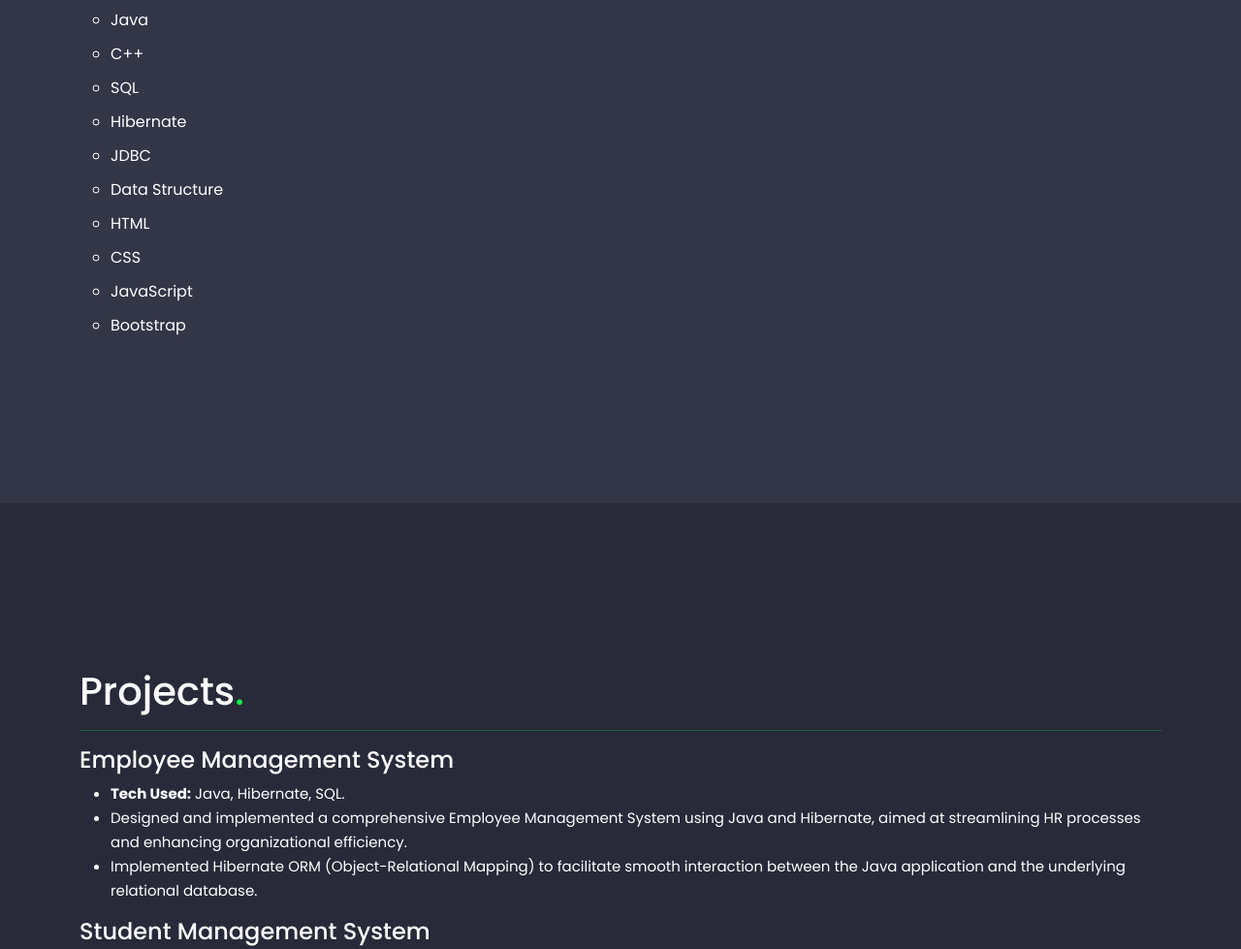
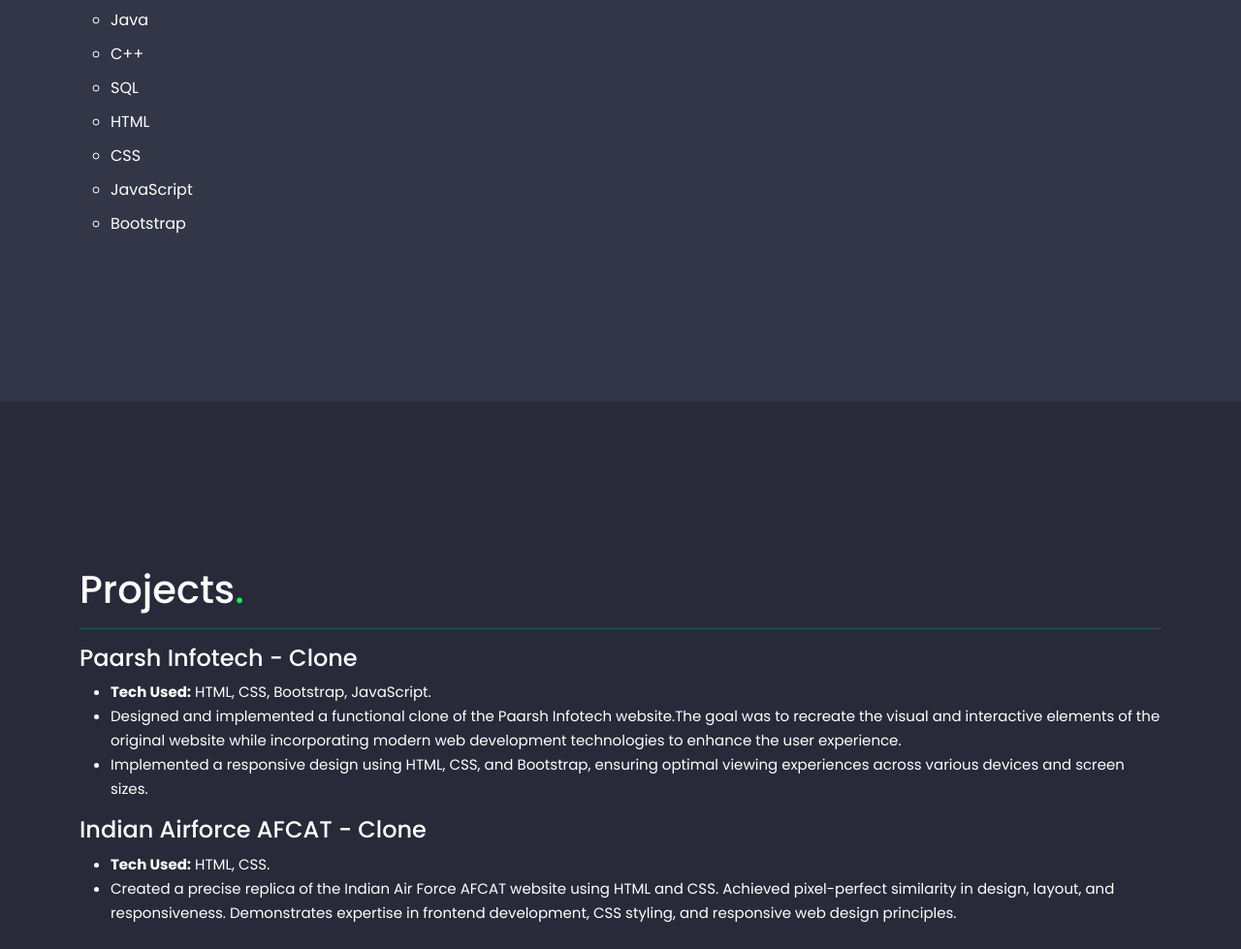
Before and after one commit to Niki-1109/Nikita_Singh, a plain HTML site: page index.html in a window 1280 px wide. Shown: the part 1661-2640 px from the top of the page at 97% size. Drawn offline with nearby package versions, Linux system fonts and the light colour scheme; no server answers.

Commit message:
Update index.html

```diff
--- a/index.html
+++ b/index.html
@@ -128,9 +128,9 @@
                 <li>Java</li>
                 <li>C++</li>
                 <li>SQL</li>
-                <li>Hibernate</li>
+<!--                 <li>Hibernate</li>
                 <li>JDBC</li>
-                <li>Data Structure</li>
+                <li>Data Structure</li> -->
                 <li>HTML</li>
                 <li>CSS</li>
                 <li>JavaScript</li>
@@ -151,7 +151,7 @@
             <hr style="color: #10f048;">
           </div>
           <div class ="project_content">
-            <h4>Employee Management System</h4>
+<!--             <h4>Employee Management System</h4>
             <ul>
               <li><span style="font-weight: bold;">Tech Used:</span> Java, Hibernate, SQL.</li>
               <li>Designed and implemented a comprehensive Employee Management System using Java and Hibernate, aimed
@@ -167,7 +167,7 @@
                 user-friendly platform for managing student information.</li>
               <li>Established a reliable connection to the underlying relational database using Java Database Connectivity
                 (JDBC).</li>
-            </ul>
+            </ul> -->
             <h4>Paarsh Infotech - Clone</h4>
             <ul>
               <li><span style="font-weight: bold;">Tech Used:</span> HTML, CSS, Bootstrap, JavaScript.</li>
```
